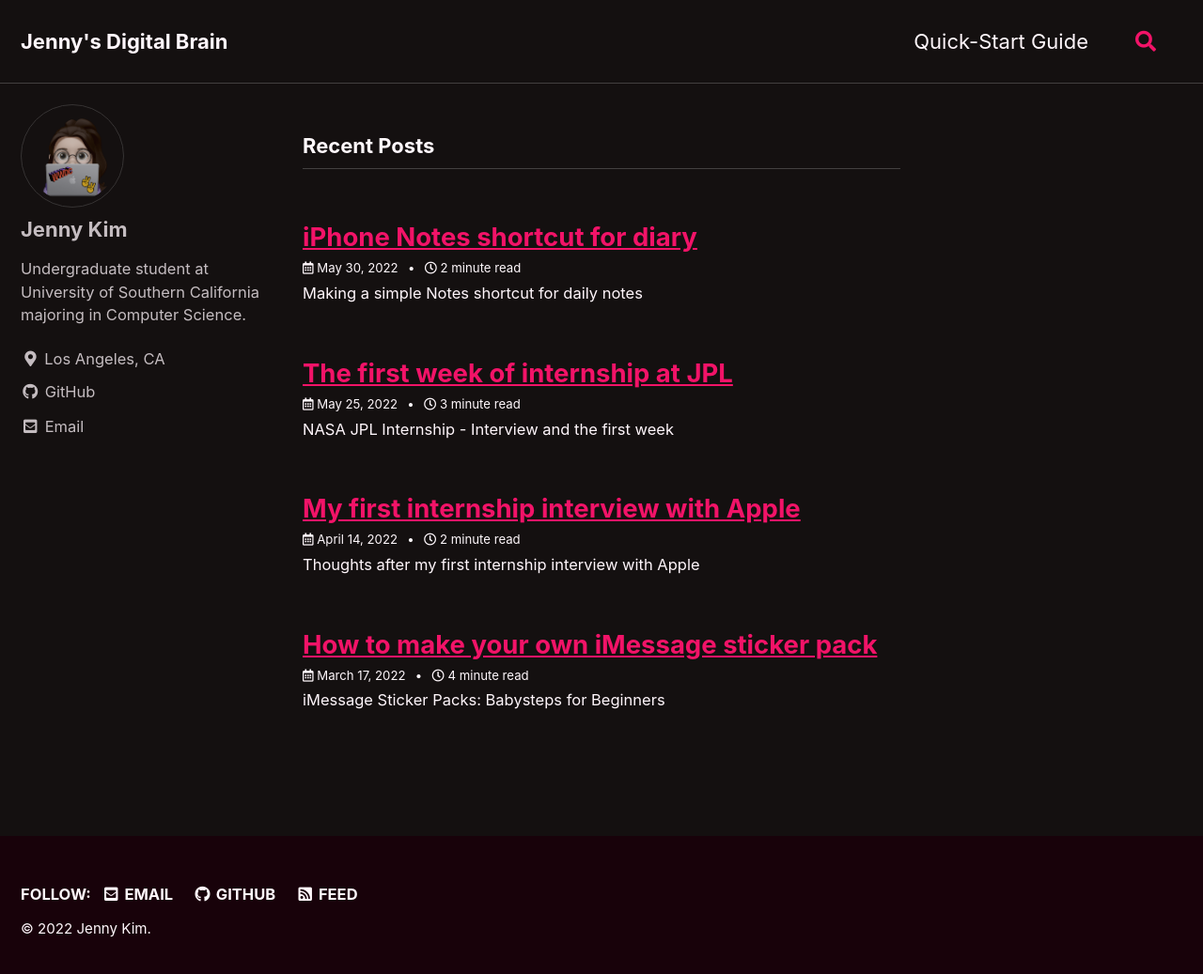
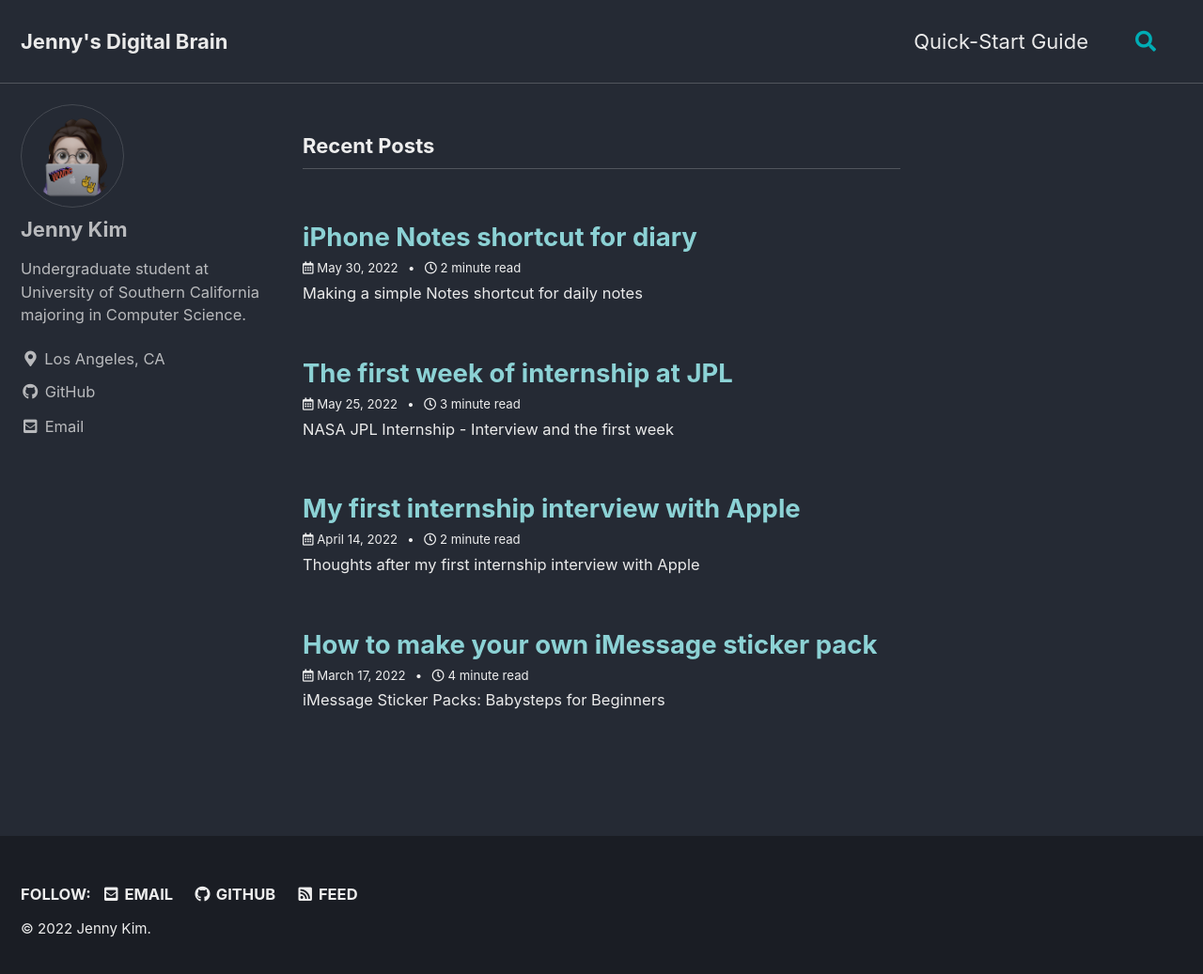
Before and after one commit to jenniverse/jennybrain.com, a Jekyll site: the page built from index.html, in a window 1280 px wide and 1044 px high. Shown: the top 1037 px of the window at 94% size. Built offline with Jekyll 4.4.1, drawn with Linux system fonts in a browser that asks for light colours; cached includes are drawn as plain includes; the list of posts is cut into pages by our own code.

Commit message:
testing html

```diff
--- a/_config.yml
+++ b/_config.yml
@@ -12,7 +12,7 @@
 
 # theme                  : "minimal-mistakes-jekyll"
 remote_theme           : "mmistakes/minimal-mistakes@4.24.0"
-minimal_mistakes_skin    : "neon" # "default", "air", "aqua", "contrast", "dark", "dirt", "neon", "mint", "plum", "sunrise"
+minimal_mistakes_skin    : "dark" # "default", "air", "aqua", "contrast", "dark", "dirt", "neon", "mint", "plum", "sunrise"
 
 # Site Settings
 locale                   : "en-US"
--- a/assets/css/main.scss
+++ b/assets/css/main.scss
@@ -7,3 +7,9 @@
 
 @import "minimal-mistakes/skins/{{ site.minimal_mistakes_skin | default: 'default' }}"; // skin
 @import "minimal-mistakes"; // main partials
+
+html {
+    a {
+        text-decoration: none;
+    }
+}
```
